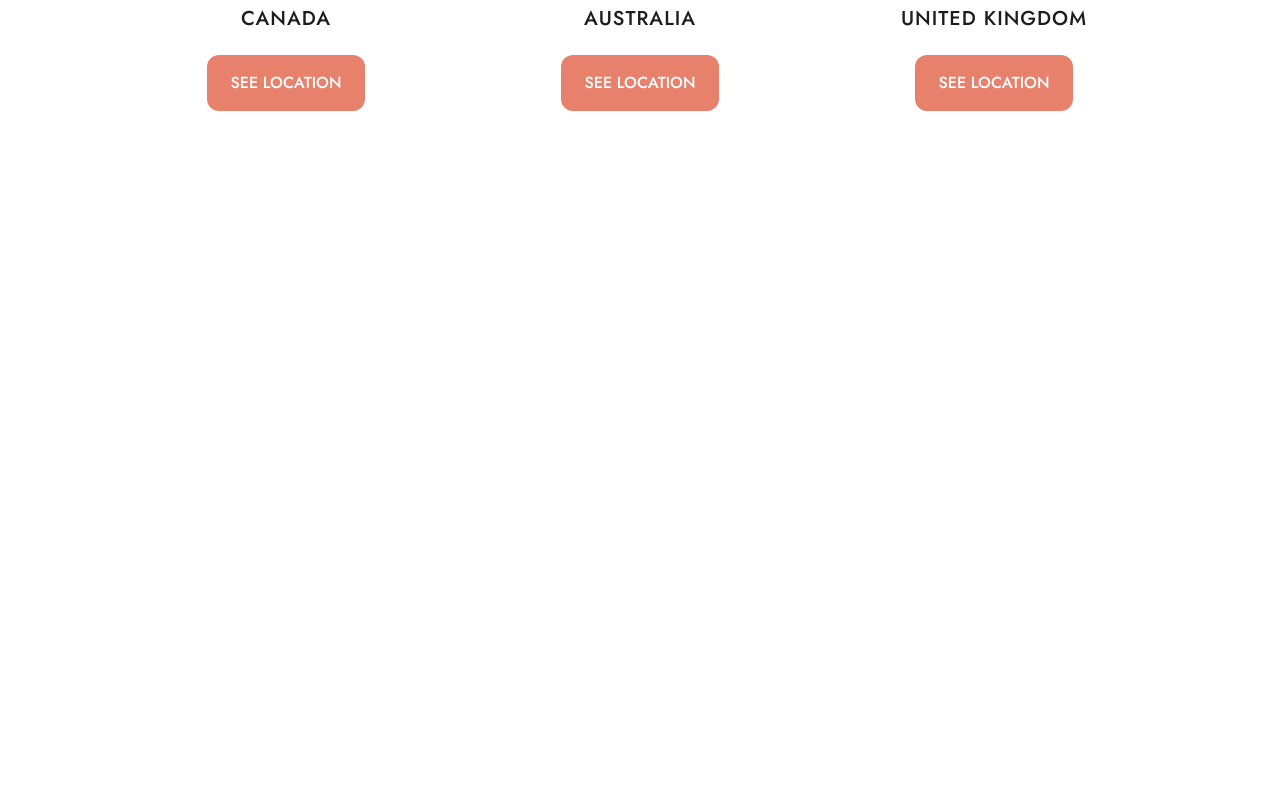
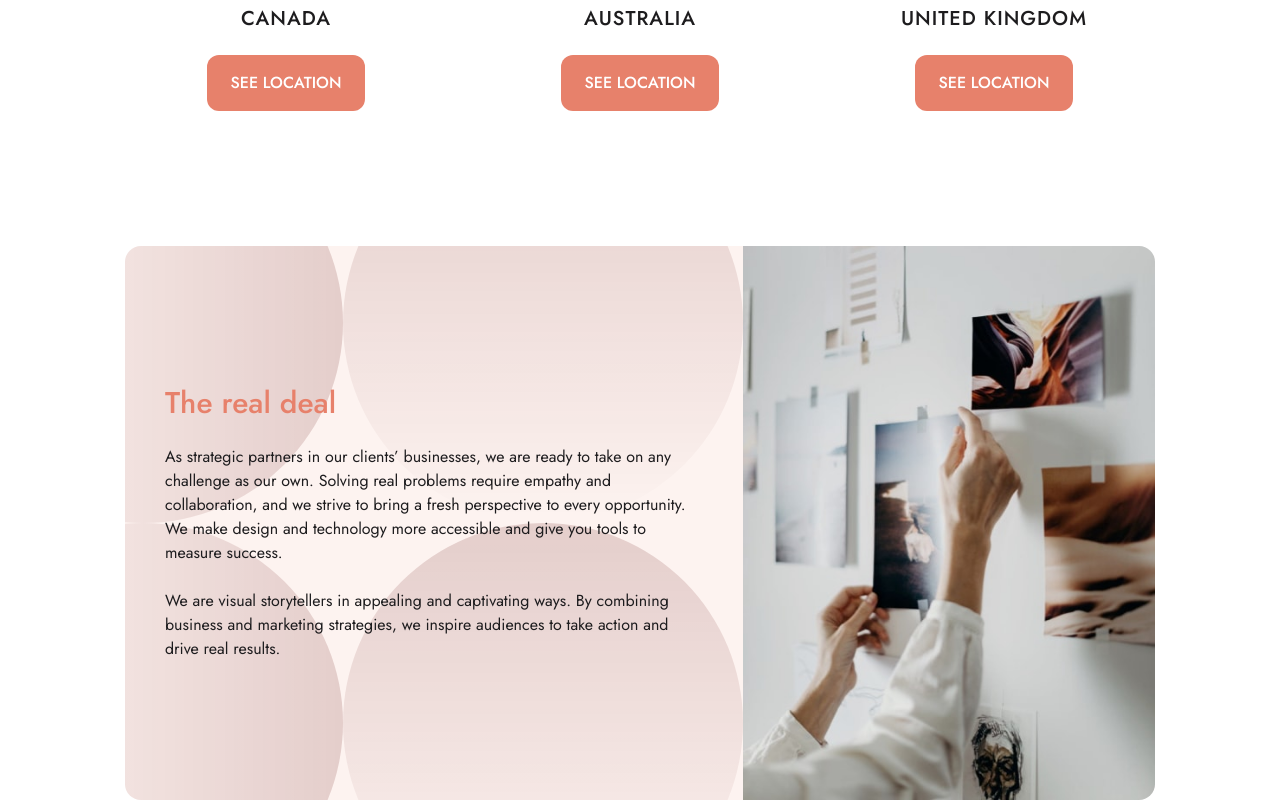
Before and after one commit to EshrakRahman/designo-multi-page-website, a React (Vite) app: page /about in a window 1280 px wide. Shown: the part 1547-2347 px from the top of the page. Before the commit the page ends 1793 px from the top, so only its background shows below. Built offline with nearby package versions, Linux system fonts and the light colour scheme.

Commit message:
two card section para alignment fixed

```diff
--- /dev/null
+++ b/src/components/about/RealDeal.jsx
@@ -0,0 +1,32 @@
+import {
+  imageRealDealDesktop,
+  imageRealDealTablet,
+  imageRealDealMobile,
+} from "@/assets";
+
+import TwoSection from "../shared/TwoSection";
+
+export default function RealDealSection() {
+  return (
+    <>
+      <TwoSection
+        title="The real deal"
+        paragraphs={[
+          "As strategic partners in our clients’ businesses, we are ready to take on any challenge as our own. Solving real problems require empathy and collaboration, and we strive to bring a fresh perspective to every opportunity. We make design and technology more accessible and give you tools to measure success.",
+
+          "We are visual storytellers in appealing and captivating ways. By combining business and marketing strategies, we inspire audiences to take action and drive real results.",
+        ]}
+        images={{
+          mobile: imageRealDealMobile,
+          tablet: imageRealDealTablet,
+          desktop: imageRealDealDesktop,
+        }}
+        textColor="text-black"
+        titleColor="text-peach"
+        bgImg="bg-header-small"
+        bgColor="bg-[#FDF3F0]"
+        reverse={true}
+      />
+    </>
+  );
+}
--- a/src/components/about/index.js
+++ b/src/components/about/index.js
@@ -1,3 +1,4 @@
 export { default as AboutUsHeader } from "./AboutUsHeader";
 export { default as AboutTalent } from "./AboutTalent";
 export { default as LocationPhotoCard } from "./LocationPhotoCard";
+export { default as RealDealSection } from "./RealDeal.jsx";
--- a/src/components/shared/TwoSection.jsx
+++ b/src/components/shared/TwoSection.jsx
@@ -40,7 +40,7 @@ export default function TwoSection({
             />
           </div>
           <div
-            className={`info lg:w-[60%] md:rounded-b-2xl  ${
+            className={`info lg:w-[60%] md:rounded-b-2xl lg:flex lg:justify-center  ${
               reverse
                 ? "lg:rounded-b-none lg:rounded-tl-2xl lg:rounded-bl-2xl"
                 : "lg:rounded-tr-2xl lg:rounded-br-2xl lg:rounded-bl-none"
--- a/src/pages/AboutUs.jsx
+++ b/src/pages/AboutUs.jsx
@@ -4,6 +4,7 @@ import {
   AboutUsHeader,
   AboutTalent,
   LocationPhotoCard,
+  RealDealSection,
 } from "@/components";
 
 export default function AboutUs() {
@@ -16,6 +17,7 @@ export default function AboutUs() {
       </div>
       <AboutTalent />
       <LocationPhotoCard />
+      <RealDealSection />
     </>
   );
 }
```
